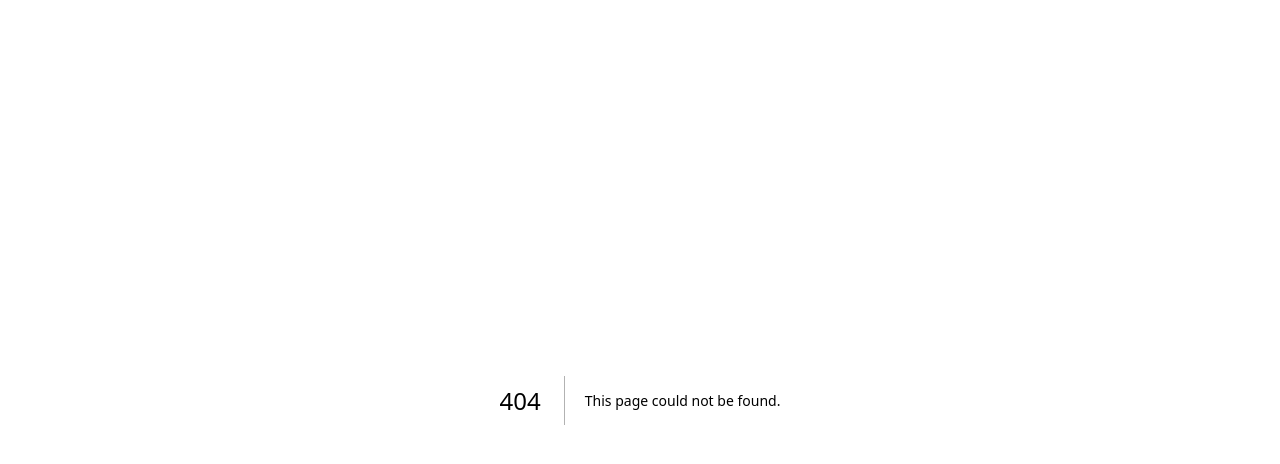
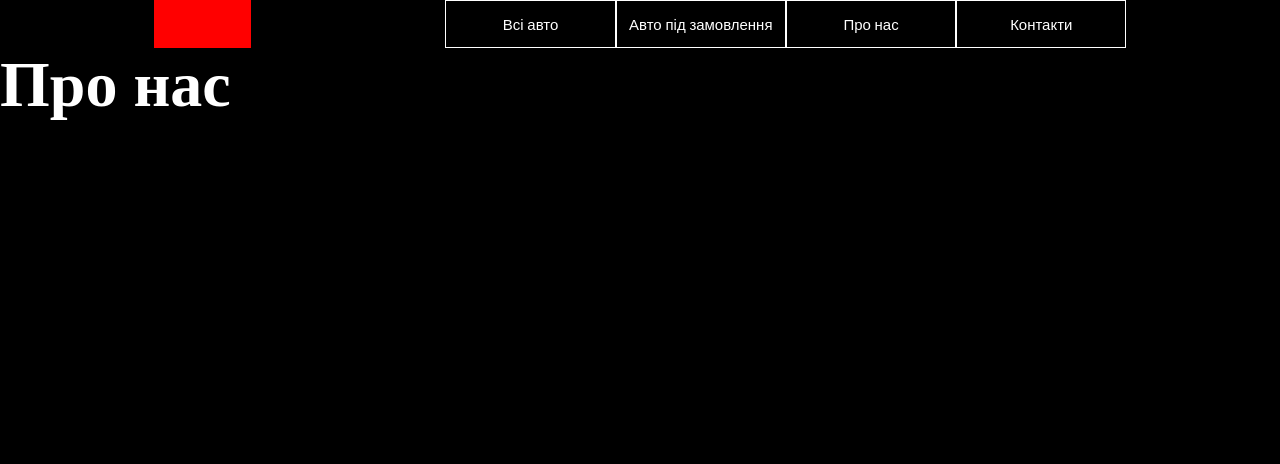
Before and after one commit to Oleh-Kril/andriy-auto, a Next.js app: page /about-us in a window 1280 px wide. Before the commit this address had no page. Shown: the top 464 px of the page. Built offline with nearby package versions, Linux system fonts and the light colour scheme.

Commit message:
add navbar v1 (not complited) + templates to pages

```diff
--- /dev/null
+++ b/components/Navigation.tsx
@@ -0,0 +1,30 @@
+import styles from '../styles/Navigation.module.css'
+import Link from "next/link"
+
+function Navigation(){
+    return(
+        <section className={styles.section}>
+            <div className={styles.logo_container}></div>
+
+            <ul className={styles.nav_options}>
+                <li className={styles.nav_option}>
+                    <Link href="/">Всі авто</Link>
+                </li>
+
+                <li className={styles.nav_option}>
+                    <Link href="/order-a-car">Авто під замовлення</Link>
+                </li>
+
+                <li className={styles.nav_option}>
+                    <Link href="/about-us">Про нас</Link>
+                </li>
+
+                <li className={styles.nav_option}>
+                    <Link href="/contacts">Контакти</Link>
+                </li>
+            </ul>
+        </section>
+    )
+}
+
+export default Navigation
--- a/pages/_app.tsx
+++ b/pages/_app.tsx
@@ -1,6 +1,15 @@
 import '../styles/globals.css'
 import type { AppProps } from 'next/app'
+import Navigation from "../components/Navigation"
+import { Jura } from '@next/font/google'
+const jura = Jura({ subsets: ['latin', 'cyrillic'] })
 
 export default function App({ Component, pageProps }: AppProps) {
-  return <Component {...pageProps} />
+  return (
+      <div className={jura.className}>
+        <Navigation/>
+        <Component {...pageProps} />
+      </div>
+
+  )
 }
--- /dev/null
+++ b/pages/about-us.tsx
@@ -0,0 +1,20 @@
+import Head from 'next/head'
+
+function AboutUs() {
+    return (
+        <>
+            <Head>
+                <title>Andriy Auto</title>
+                <meta name="description" content="-" />
+                <meta name="viewport" content="width=device-width, initial-scale=1" />
+                {/*<link rel="icon" href="/favicon.ico" />*/}
+            </Head>
+            <main>
+                <div >
+                    <h1>Про нас</h1>
+                </div>
+            </main>
+        </>
+    )
+}
+export default AboutUs
--- a/pages/index.tsx
+++ b/pages/index.tsx
@@ -1,8 +1,6 @@
 import Head from 'next/head'
-import { Jura } from '@next/font/google'
 import styles from '../styles/Home.module.css'
 
-const jura = Jura({ subsets: ['latin', 'cyrillic'] })
 
 export default function Home() {
   return (
@@ -13,7 +11,7 @@ export default function Home() {
         <meta name="viewport" content="width=device-width, initial-scale=1" />
         {/*<link rel="icon" href="/favicon.ico" />*/}
       </Head>
-      <main className={jura.className}>
+      <main>
         <div >
           <h1>Всі авто</h1>
         </div>
--- /dev/null
+++ b/styles/Navigation.module.css
@@ -0,0 +1,51 @@
+.section{
+    width: 100vw;
+    height: 6vh;
+
+    display: flex;
+    justify-content: space-between;
+    align-items: center;
+
+    padding: 0 12vw;
+}
+
+.logo_container{
+    background: red;
+    height: 100%;
+    width: 10%;
+}
+
+.nav_options{
+    height: 100%;
+    width: 70%;
+
+    display: flex;
+}
+
+.nav_option{
+    flex-basis: 100%;
+    display: flex;
+    align-items: center;
+    justify-content: center;
+
+    border: white 1px solid;
+}
+
+.nav_option > a{
+    text-align: center;
+
+    width: auto;
+    max-width: 100%;
+    padding: 0.2vw;
+}
+
+.nav_option > a:active{
+    color: var(--main-theme-color);
+    background: var(--main-text-color);
+}
+.nav_option > a:hover{
+    transition: background-color,color 0.25s linear;
+
+    color: var(--main-theme-color);
+    background: var(--main-text-color);
+}
--- a/styles/globals.css
+++ b/styles/globals.css
@@ -1,6 +1,12 @@
 :root {
   --main-text-color: white;
   --main-theme-color: black;
+
+  --h1-size: 5vw;
+  --max-h1-size: 96px;
+
+  --h4-size: 1.17vw;
+  --max-h4-size: 23px;
 }
 
 * {
@@ -17,10 +23,27 @@ body {
 
 body {
   color: var(--main-text-color);
-  background: var(--main-theme-color)
+  background: var(--main-theme-color);
+
+  font-size: var(--h4-size);
+  max-font-size: var(--max-h4-size);
 }
 
 a {
   color: inherit;
   text-decoration: none;
 }
+li{
+  all: unset;
+}
+
+h1{
+  font-family: Montserrat;
+  font-size: var(--h1-size);
+  font-max-size: var(--max-h1-size);
+}
+
+h4{
+  font-size: var(--h4-size);
+  font-max-size: var(--max-h4-size);
+}
```
Also changed, not shown: pages/contacts.tsx (added, +20 -0 lines), pages/order-a-car.tsx (added, +20 -0 lines).
